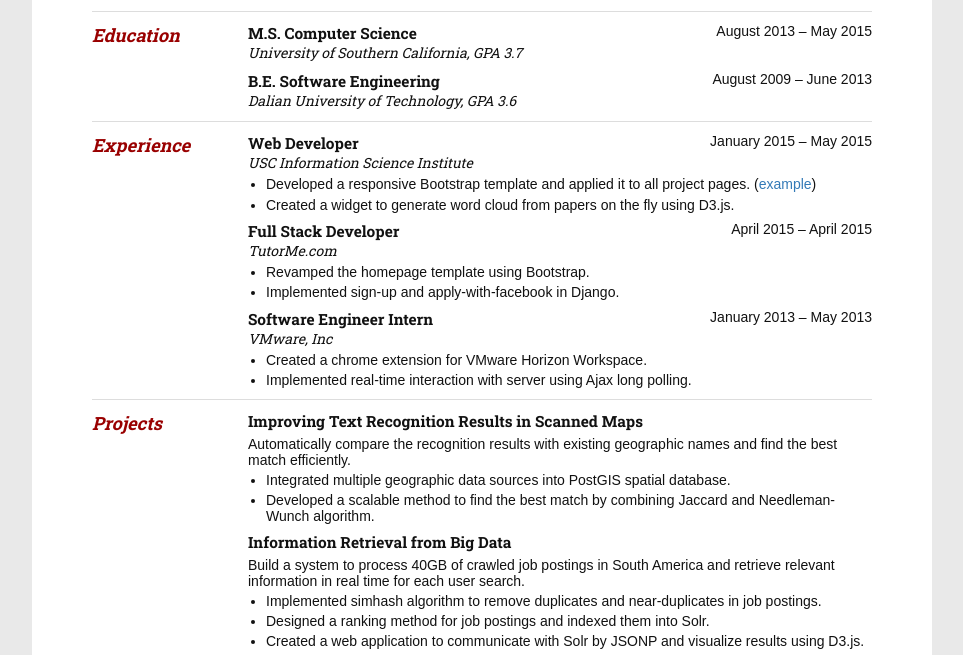
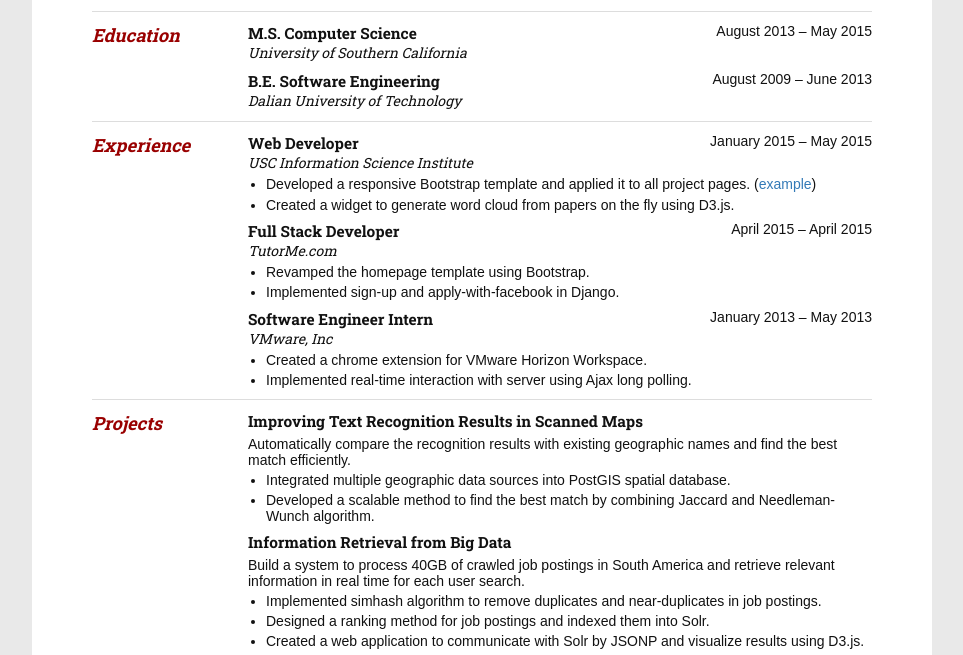
Before and after one commit to haohany/haohany.github.io, a website: page resume.html in a window 1280 px wide. Shown: the part 109-764 px from the top of the page, without its empty margins (158-1121 px from the left). Drawn offline with nearby package versions, Linux system fonts and the light colour scheme.

Commit message:
remove GPA

```diff
--- a/resume.html
+++ b/resume.html
@@ -27,12 +27,12 @@
 			<div class="item">
 				<h3>M.S. Computer Science</h3>
 				<div class="date">August 2013 – May 2015</div>
-				<div class="org">University of Southern California, GPA 3.7</div>
+				<div class="org">University of Southern California</div>
 			</div>
 			<div class="item">
 				<h3>B.E. Software Engineering</h3>
 				<div class="date">August 2009 – June 2013</div>
-				<div class="org">Dalian University of Technology, GPA 3.6</div>
+				<div class="org">Dalian University of Technology</div>
 			</div>
 		</div>
 	</section>
```
